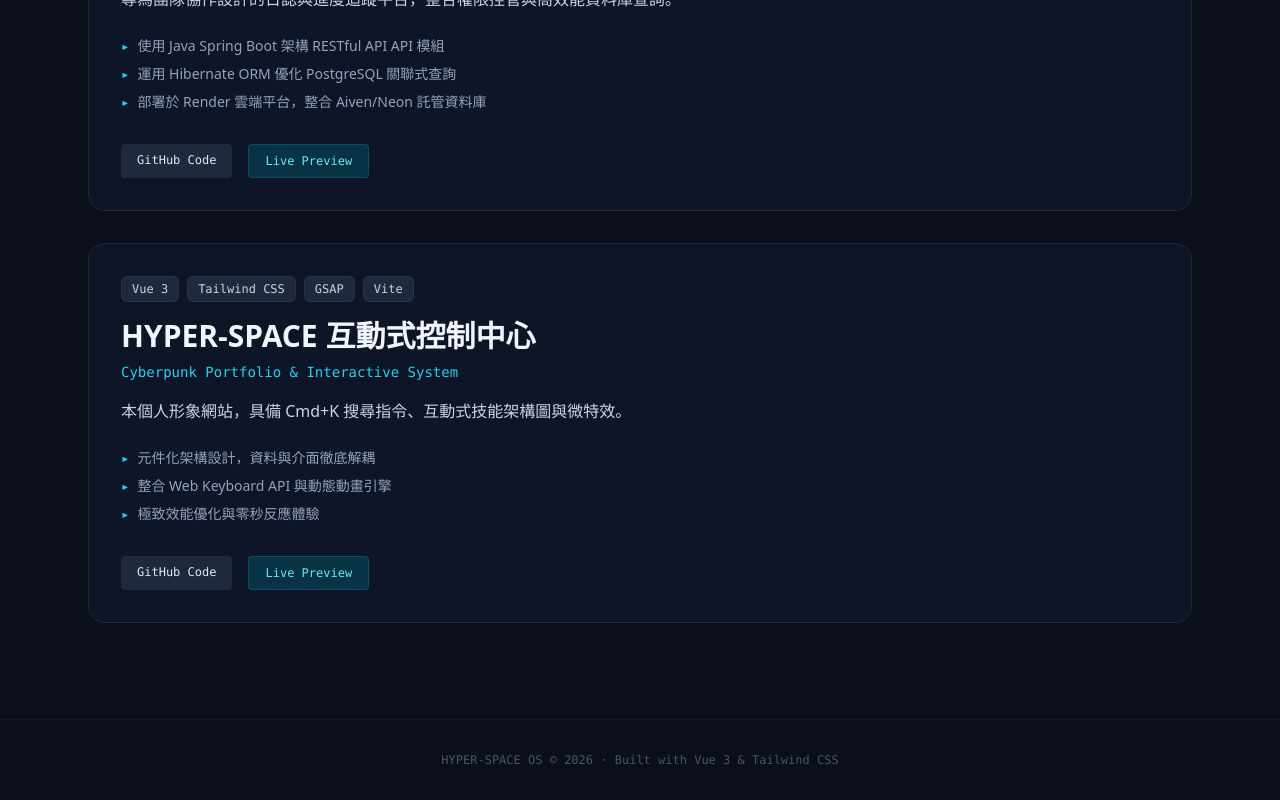
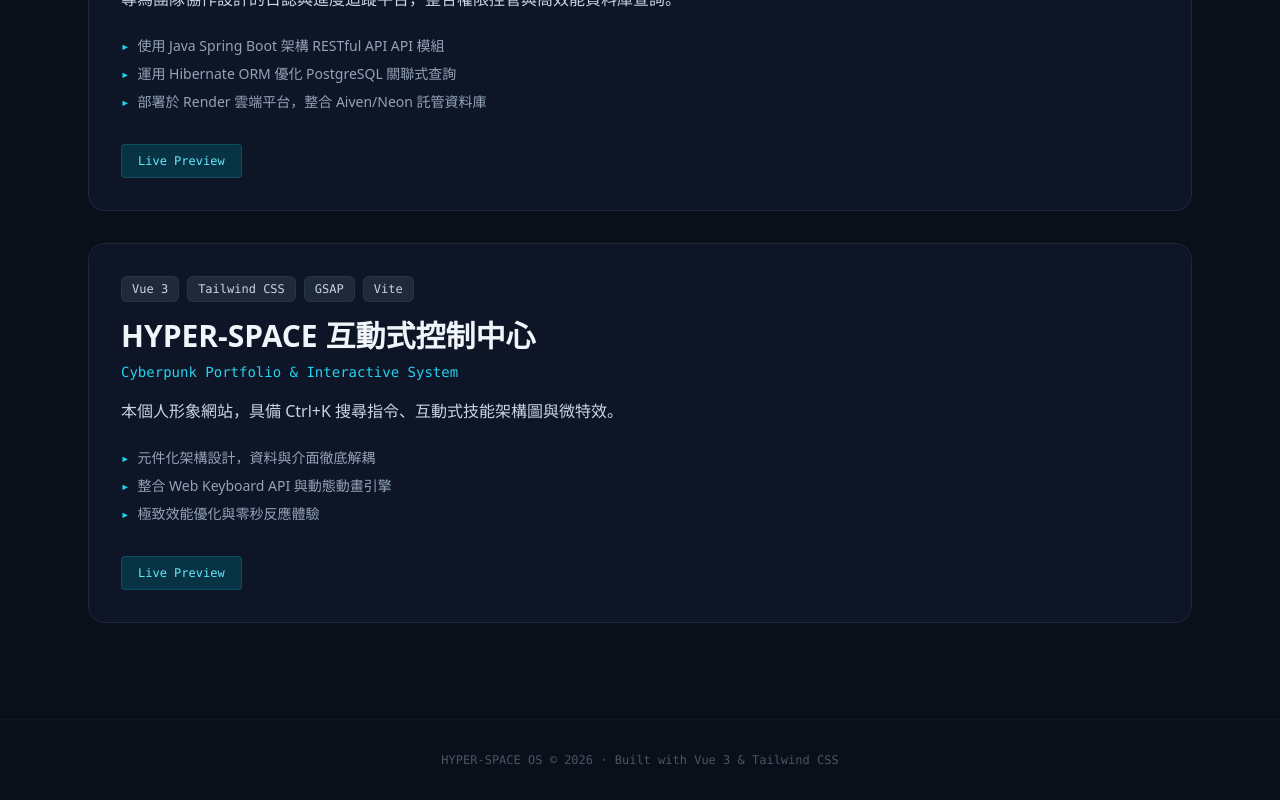
Before and after one commit to yyaa1569000/hyper-space, a Vue app: page / in a window 1280 px wide. Shown: the part 1798-2598 px from the top of the page. Built offline with nearby package versions, Linux system fonts and the light colour scheme.

Commit message:
修改文字

```diff
--- a/src/components/Projects.vue
+++ b/src/components/Projects.vue
@@ -44,14 +44,6 @@
 
           <div class="flex gap-4 font-mono text-xs">
             <a
-              :href="project.github"
-              target="_blank"
-              rel="noopener noreferrer"
-              class="px-4 py-2 rounded bg-slate-800 hover:bg-slate-700 text-slate-200 transition-colors"
-            >
-              GitHub Code
-            </a>
-            <a
               :href="project.demo"
               target="_blank"
               rel="noopener noreferrer"
--- a/src/data/projects.js
+++ b/src/data/projects.js
@@ -17,7 +17,7 @@ export const projectsData = [
     title: 'HYPER-SPACE 互動式控制中心',
     subtitle: 'Cyberpunk Portfolio & Interactive System',
     tags: ['Vue 3', 'Tailwind CSS', 'GSAP', 'Vite'],
-    description: '本個人形象網站，具備 Cmd+K 搜尋指令、互動式技能架構圖與微特效。',
+    description: '本個人形象網站，具備 Ctrl+K 搜尋指令、互動式技能架構圖與微特效。',
     highlights: [
       '元件化架構設計，資料與介面徹底解耦',
       '整合 Web Keyboard API 與動態動畫引擎',
```
